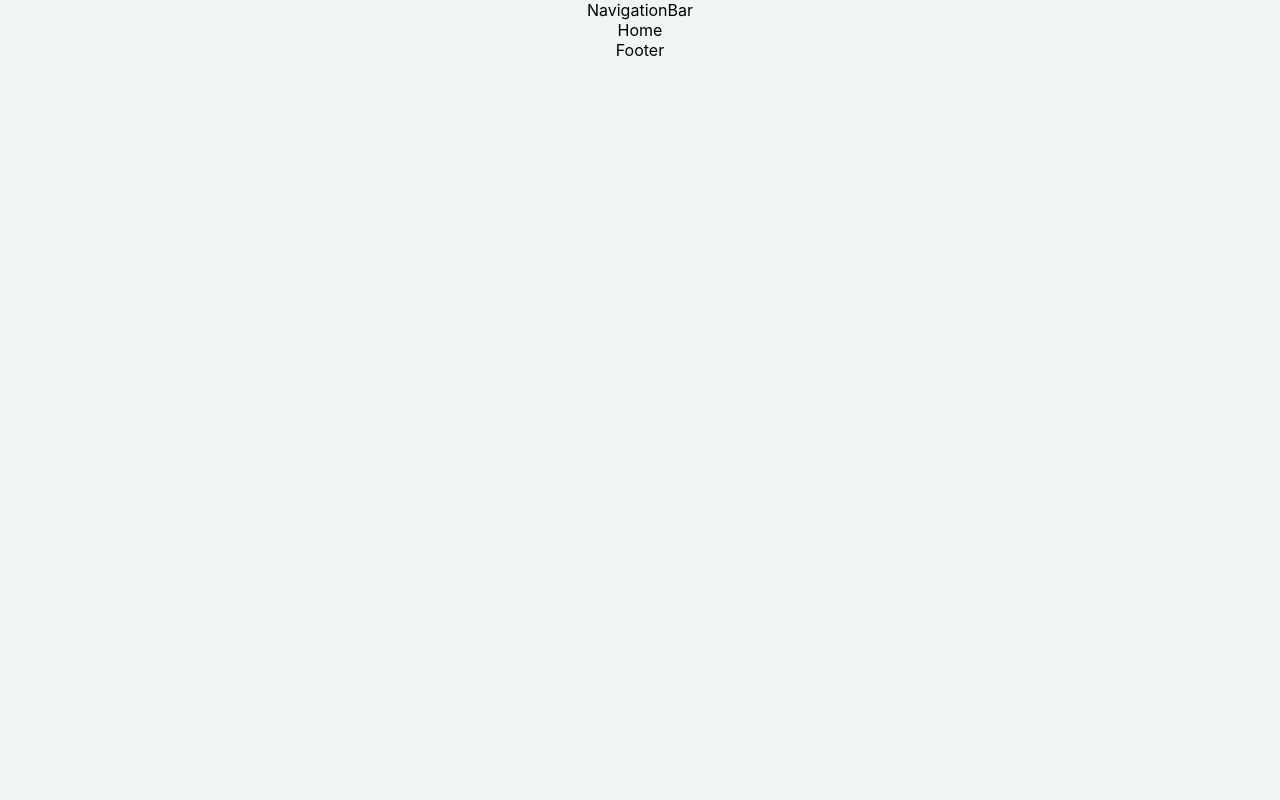
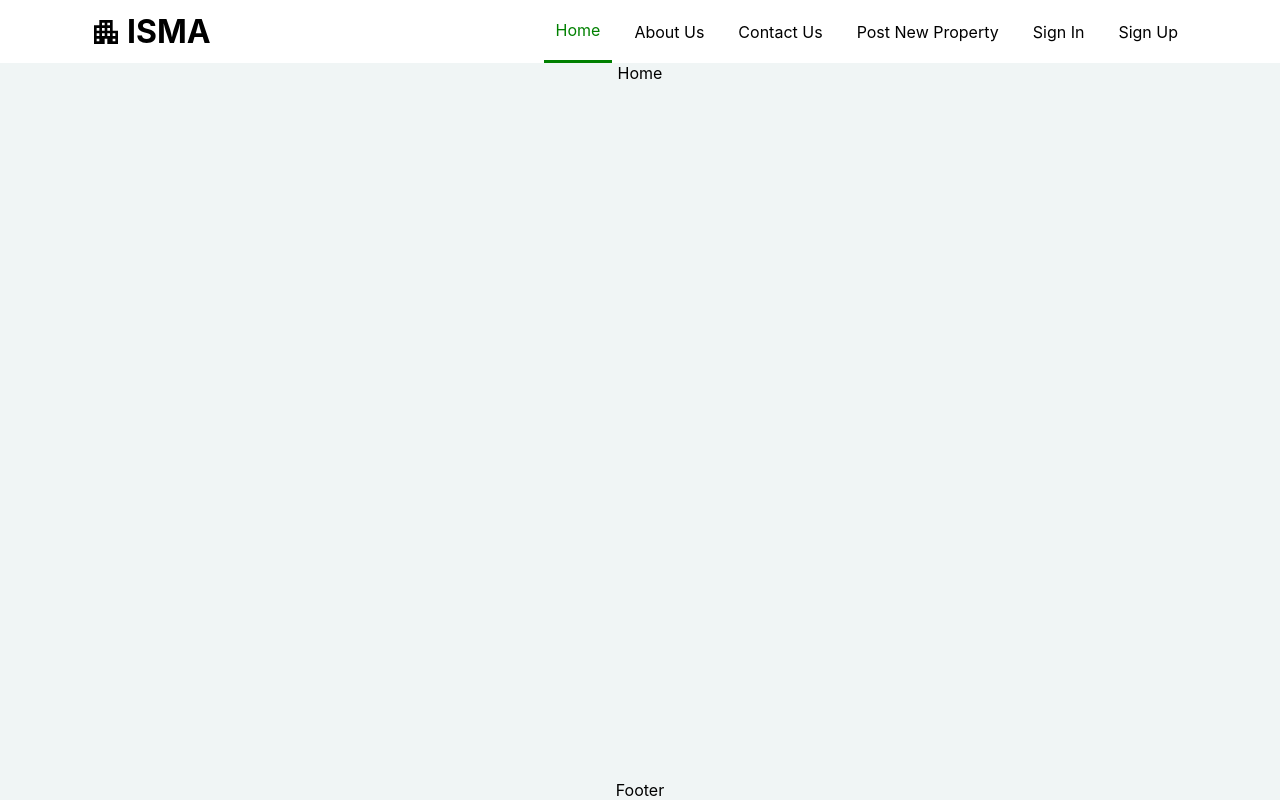
Before and after one commit to hirwajeaneric/apartment-sharing-web-app, a React (Create React App) app: page / in a window 1280 px wide. Built offline with nearby package versions, Linux system fonts and the light colour scheme.

Commit message:
Complete desktop navigation bar

```diff
--- a/src/App.js
+++ b/src/App.js
@@ -37,7 +37,7 @@ function App() {
 
             {/* Unrestricted Routes  */}
             <Route path='post' element={<PostProperty />} />
-            <Route path='user/:fullName' element={localStorage.getItem(`userTkn`) ? <UserAccount /> : <Navigate replace to='/' />} >
+            <Route path='user/:fullName' element={localStorage.getItem(`usrTkn`) ? <UserAccount /> : <Navigate replace to='/' />} >
               <Route path='' element={<UserAccountHome />} />
               <Route path='contracts' element={<Contracts />} />
               <Route path='settings' element={<UserAccountSettings />} />
--- a/src/components/sections/NavigationBar.jsx
+++ b/src/components/sections/NavigationBar.jsx
@@ -1,7 +1,94 @@
-import React from 'react'
+import React, { useEffect } from 'react'
+import { FullWidthContainer, PageSizedContainer, TwoSidedContainer } from '../styled-components/generalComponents'
+import { MdOutlineApartment } from 'react-icons/md';
+import { NavLink, useNavigate, useParams } from 'react-router-dom';
+import { IconButton, Menu, MenuItem } from '@mui/material';
+import { AccountCircle } from '@mui/icons-material';
+import { useState } from 'react';
+import { DesktopNav, Logo } from '../styled-components/navigationStyledComponents';
 
 export default function NavigationBar() {
+  const [anchorEl, setAnchorEl] = useState(null);
+  const navigate = useNavigate();
+  const params = useParams();
+
+  const [userInfo, setUserInfo] = useState({
+    id: '',
+    email: '',
+    fullName: '',
+    phone: '',
+    nationality: '',
+    nationalId: '',
+    passportNumber: '',
+    profilePicturer: '',
+  });
+
+  useEffect(()=> {
+    setUserInfo(JSON.parse(localStorage.getItem('usrInfo')));
+    // setUserInfo(localStorage.getItem('usrInfo'));
+  },[])
+
+  const handleMenu = (event) => {
+    setAnchorEl(event.currentTarget);
+  };
+
+  const handleClose = () => {
+    setAnchorEl(null);
+  };
+
+  const signup = (e) => {
+    e.preventDefault();
+
+
+  }
+
+  const signin = (e) => {
+    e.preventDefault();
+
+
+  }
+
+  const signout = () => {
+    localStorage.removeItem('usrTkn');
+    localStorage.removeItem('usrInfo');
+    navigate('/');
+  }
+
   return (
-    <div>NavigationBar</div>
+    <FullWidthContainer style={{ background: 'white' }}>
+      <PageSizedContainer>
+        <TwoSidedContainer>
+          <Logo to={'/'} style={{ display: 'flex', justifyContent: 'center', alignItems: 'center', gap: '5px', fontWeight: '700'}}>
+            <MdOutlineApartment /> ISMA
+          </Logo>
+          <DesktopNav>
+            <NavLink to={'/'}>Home</NavLink>
+            <NavLink to={'/aboutus'}>About Us</NavLink>
+            <NavLink to={'/contactus'}>Contact Us</NavLink>
+            <NavLink to={'/post'}>Post New Property</NavLink>
+            {localStorage.getItem('usrTkn') &&
+              <NavLink to={`/user/${userInfo.fullName.split(' ').join('')}`}>My Account</NavLink>
+            }
+            {!localStorage.getItem('usrTkn') &&
+              <>
+                <button type='button' onClick={signin}>Sign In</button>
+                <button type='button' onClick={signup}>Sign Up</button>
+              </>
+            }
+            {localStorage.getItem('usrTkn') &&
+              <div>
+                <IconButton size="large" sx={{ padding: '0px' }} aria-label="account of current user" aria-controls="menu-appbar" aria-haspopup="true" onClick={handleMenu} color="inherit">
+                  <AccountCircle style={{ color: 'green' }}/>
+                </IconButton>
+                <Menu id="menu-appbar" anchorEl={anchorEl} anchorOrigin={{ vertical: 'top', horizontal: 'right' }} keepMounted transformOrigin={{ vertical: 'top', horizontal: 'right' }} open={Boolean(anchorEl)} onClose={handleClose}>
+                  <MenuItem onClick={() => { navigate(`/user/${userInfo.fullName.split(' ').join('')}/settings`); handleClose(); }}>Profile/Settings</MenuItem>
+                  <MenuItem onClick={() => { signout(); handleClose(); }}>Log out</MenuItem>
+                </Menu>
+              </div>
+            }
+          </DesktopNav>
+        </TwoSidedContainer>
+      </PageSizedContainer>
+    </FullWidthContainer>
   )
 }
--- a/src/components/sections/authentication/Signin.jsx
+++ b/src/components/sections/authentication/Signin.jsx
@@ -62,9 +62,9 @@ const Signin = () => {
             const { token, ...userInfo } = response.data.user;
 
             setProgress({ value: '', disabled: false });
-            localStorage.setItem('admnInfo', JSON.stringify(userInfo));
-            localStorage.setItem('admnTkn', token);
-            window.location.replace('/admin/');
+            localStorage.setItem('usrInfo', JSON.stringify(userInfo));
+            localStorage.setItem('usrTkn', token);
+            window.location.replace('/');
           }
         }, 2000);
       })
--- a/src/components/sections/authentication/Signup.jsx
+++ b/src/components/sections/authentication/Signup.jsx
@@ -57,9 +57,9 @@ const Signup = () => {
             const { token, ...userInfo } = response.data.user;
 
             setProgress({ value: '', disabled: false });
-            localStorage.setItem('admnInfo', JSON.stringify(userInfo));
-            localStorage.setItem('admnTkn', token);
-            window.location.replace('/admin/');
+            localStorage.setItem('usrInfo', JSON.stringify(userInfo));
+            localStorage.setItem('usrTkn', token);
+            window.location.replace('/');
           }
         }, 2000);
       })
--- a/src/components/styled-components/generalComponents.jsx
+++ b/src/components/styled-components/generalComponents.jsx
@@ -3,7 +3,7 @@ import styled from 'styled-components';
 export const MainAppContainer = styled.div`
     display: flex;
     flex-direction: column;
-    justify-content: flex-start;
+    justify-content: space-between;
     align-items: center;
     background: #f0f5f5;
     min-height: 100vh;
@@ -26,7 +26,7 @@ export const FullWidthContainer = styled.div`
     display: flex;
     justify-content: center;
     align-items: center;
-    max-width: 100%;
+    width: 100%;
 
     @media (max-width: 1080px) {
 
@@ -41,22 +41,23 @@ export const FullWidthContainer = styled.div`
     }
 `;
 
-export const PageSizedConainer = styled.div`
+export const PageSizedContainer = styled.div`
     display: flex;
     justify-content: center;
     align-items: center;
-    max-width: 1200px;
+    max-width: 1100px;
+    width: 90vw;
 
     @media (max-width: 1080px) {
 
     }
 
-    @media (max-width: 768px) {
-
+    @media (max-width: 800px) {
+        width: 95vw;
     }
 
     @media (max-width: 480px) {
-
+        width: 98vw;
     }
 `;
 
--- /dev/null
+++ b/src/components/styled-components/navigationStyledComponents.jsx
@@ -0,0 +1,72 @@
+import { Link } from 'react-router-dom';
+import styled from 'styled-components';
+
+export const Logo = styled(Link)`
+    color: black;
+    text-decoration: none;
+    font-size: 200%;
+
+    @media (max-width: 1080px) {
+
+    }
+
+    @media (max-width: 768px) {
+
+    }
+
+    @media (max-width: 480px) {
+
+    }
+`;
+
+export const DesktopNav = styled.div`
+    display: flex;
+    flex-direction: row;
+    align-items: center;
+    justify-content: flex-end;
+    gap: 10px;
+
+    button {
+        background: none;
+        font-size: 100%;
+        border: none;
+    }
+
+    a, button {
+        color: black;
+        text-decoration: none;
+        padding: 20px 12px;
+        cursor: pointer;
+    }
+
+    a {
+        &:hover {
+            color: blue;
+        }
+
+        &.active {
+            border-bottom: 3px solid green;
+            color: green;
+        }
+    }
+
+    div {
+        button {
+            text-decoration: none;
+            padding: 10px 10px;
+            cursor: pointer;
+        }
+    }
+
+    @media (max-width: 1080px) {
+
+    }
+
+    @media (max-width: 768px) {
+
+    }
+
+    @media (max-width: 480px) {
+
+    }
+`;
--- a/src/pages/Main.jsx
+++ b/src/pages/Main.jsx
@@ -2,14 +2,17 @@ import React from 'react'
 import NavigationBar from '../components/sections/NavigationBar';
 import Footer from '../components/sections/Footer';
 import { Outlet } from 'react-router-dom';
-import { MainAppContainer } from '../components/styled-components/generalComponents';
+import { FullWidthContainer, MainAppContainer } from '../components/styled-components/generalComponents';
 
 export default function Main() {
   return (
     <MainAppContainer>
+      <FullWidthContainer style={{ width: '100%', flexDirection: 'column' }}>
         <NavigationBar />
         <Outlet />
-        <Footer />
+      </FullWidthContainer>
+      {/* Footer  */}
+      <Footer />
     </MainAppContainer>
   )
 }
```
